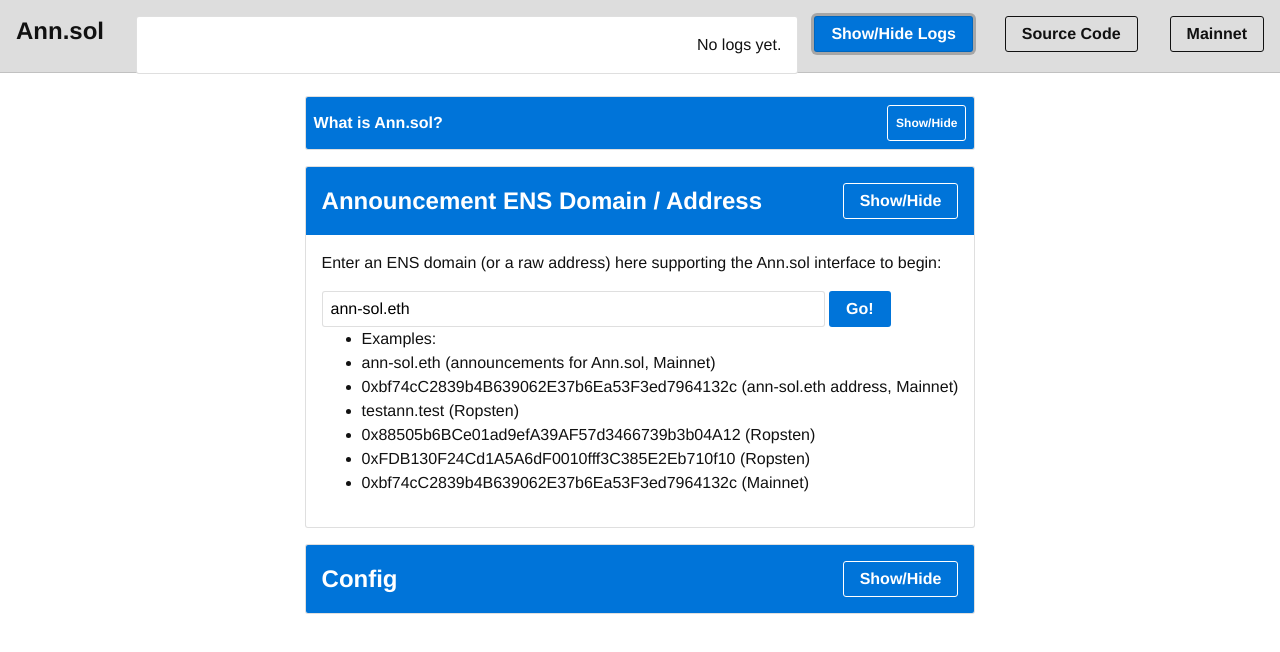
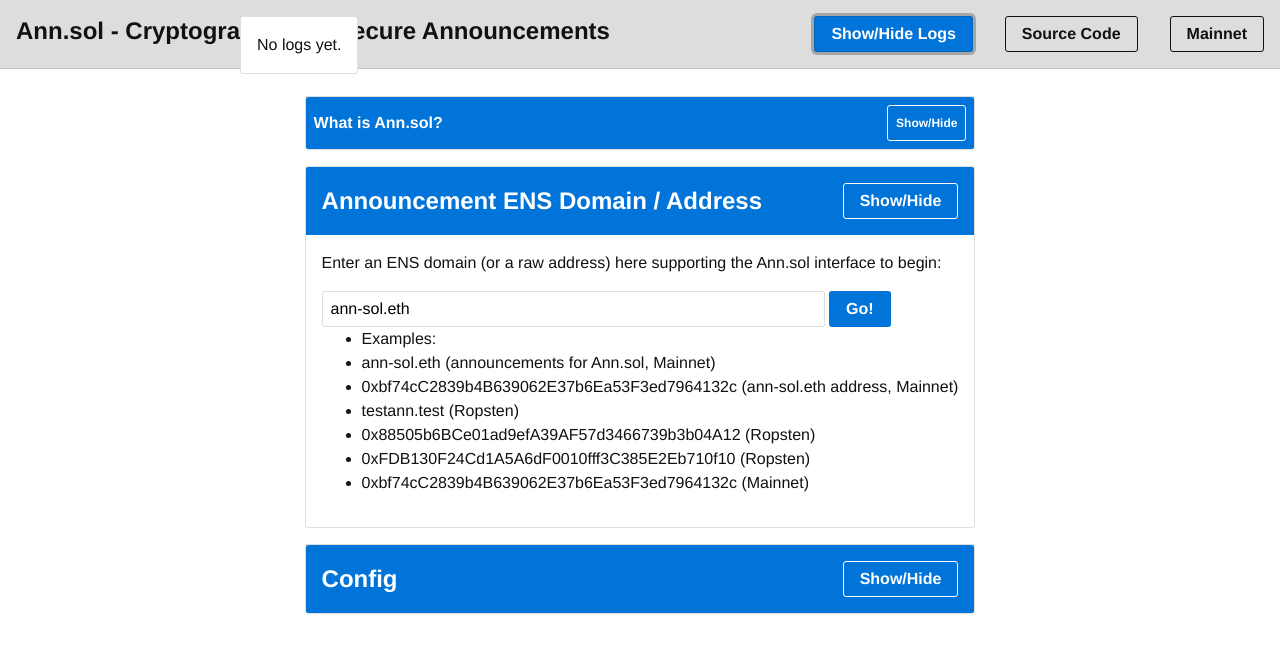
Before and after one commit to secure-vote/ann-sol.com, a website with bundled scripts: page index.html in a window 1280 px wide. Both pictures are taken after a click on the button "Show/Hide Logs". Built offline with nearby package versions, Linux system fonts and the light colour scheme.

Commit message:
Add a better heading & redo logs css ever so slightly

```diff
--- a/index.html
+++ b/index.html
@@ -23,14 +23,14 @@
 <body ng-controller="AnnSolController as annsol">
 
 <div class="flex flex-column" style="min-height:100vh">
-    <header class="fixed top-0 z3 bg-silver border-bottom" style="height: 4.5rem; width: 100vw" id="header">
+    <header class="fixed top-0 z3 bg-silver border-bottom" style="width: 100vw" id="header">
         <div class="flex flex-justify flex-start flex-stretch">
             <div class="flex">
-                <h2 class="m2">Ann.sol</h2>
+                <h2 class="m2">Ann.sol - Cryptographically Secure Announcements</h2>
             </div>
 
             <div class="ml2 right-align mt2 flex-auto">
-                <div ng-show="showLogs" class="rounded p2 bg-white border overflow-scroll" style="max-height: 30vh;">
+                <div ng-show="showLogs" class="rounded p2 bg-white border overflow-scroll fixed dib" style="max-height: 30vh; left: 15rem">
                     <span ng-show="annsol.logs.length === 0">No logs yet.</span>
 
                     <ul ng-show="annsol.logs.length > 0">
```
